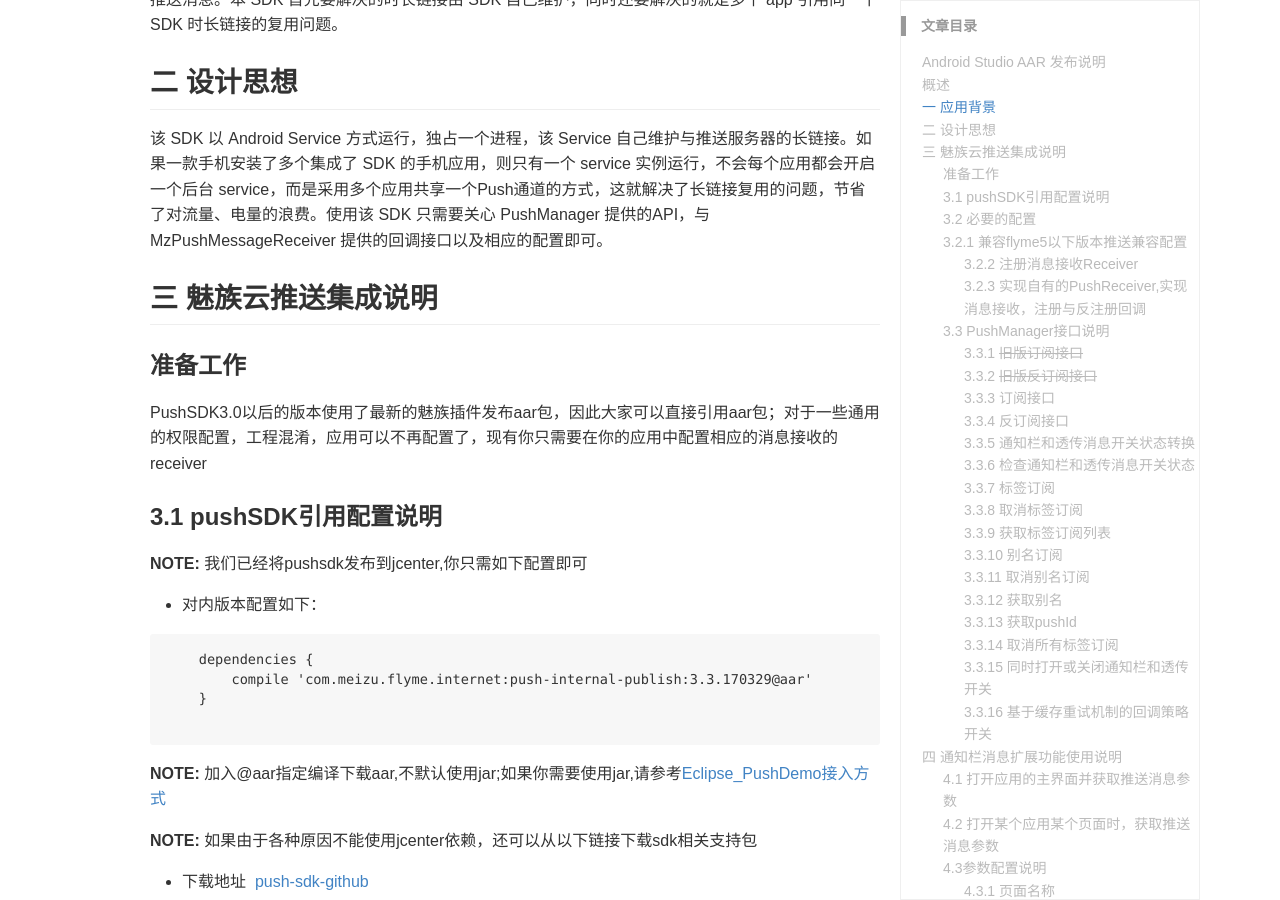
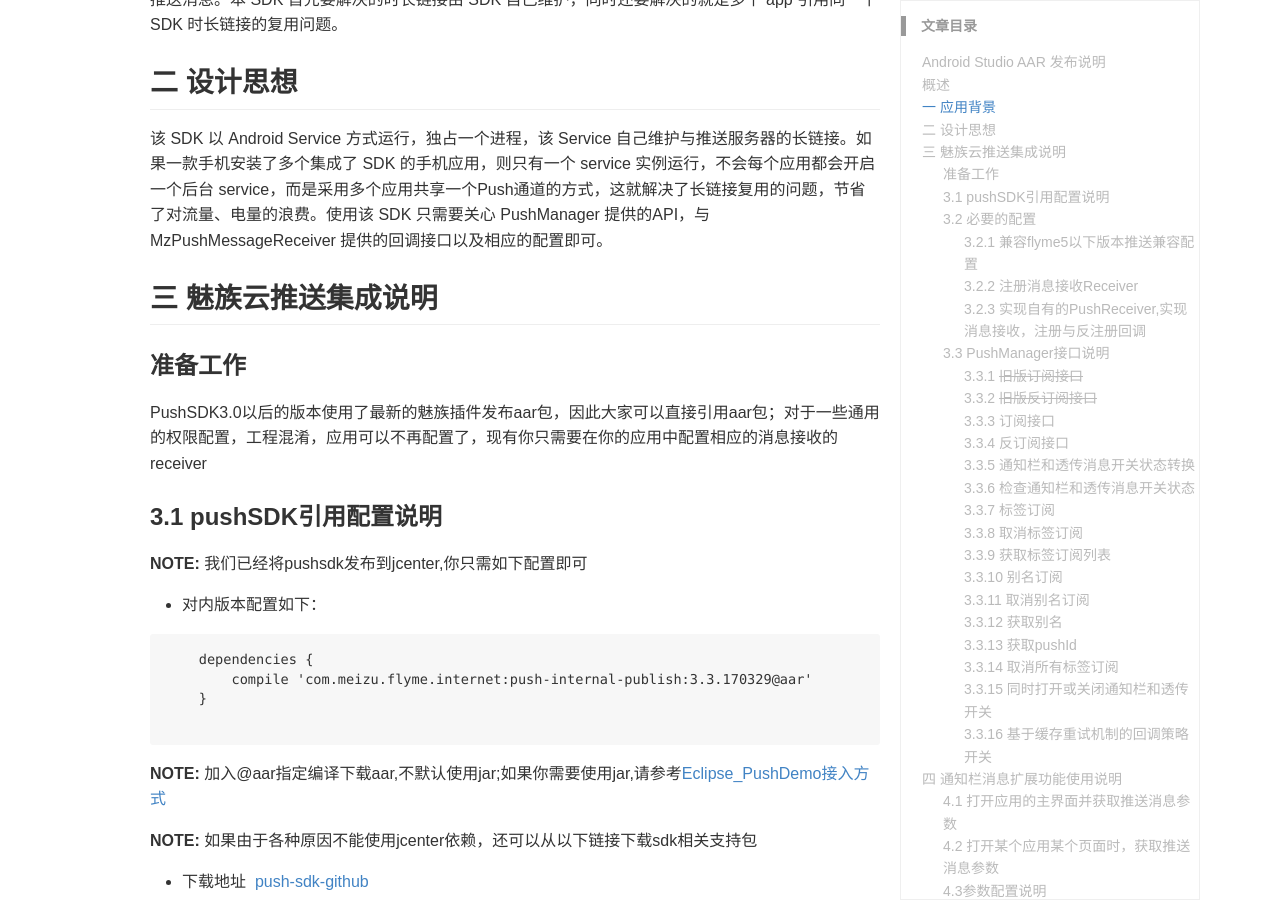
Before and after one commit to comsince/comsince.github.io, a Jekyll site: the page built from _posts/meizupush/2017-05-02-mzpushsdk-android-studio.md, in a window 1280 px wide and 900 px high, scrolled down 982 px. Built offline with Jekyll 4.4.1, drawn with Linux system fonts in a browser that asks for light colours; comment, search, counter and statistics services are not loaded.

Commit message:
修正格式错误

````diff
--- a/_posts/meizupush/2017-05-02-mzpushsdk-android-studio.md
+++ b/_posts/meizupush/2017-05-02-mzpushsdk-android-studio.md
@@ -65,7 +65,7 @@
 
 ### 3.2 必要的配置<a name="nessary_setting"/>
 
-### 3.2.1 兼容flyme5以下版本推送兼容配置<a name="permission_adpter_flyme5_down"/>
+#### 3.2.1 兼容flyme5以下版本推送兼容配置<a name="permission_adpter_flyme5_down"/>
 
 ```
   <!-- 兼容flyme5.0以下版本，魅族内部集成pushSDK必填，不然无法收到消息-->
````
